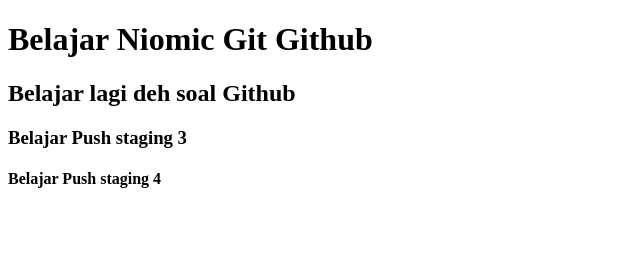
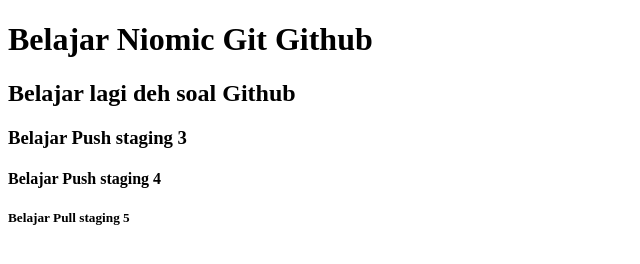
Before and after one commit to sayfash/belajar-niomic, a plain HTML site: page header.html in a window 1280 px wide. Shown: the whole page, without its empty margins (0-640 px from the left). Drawn offline with Linux system fonts and the light colour scheme.

Commit message:
Add h5 in header.html

```diff
--- a/header.html
+++ b/header.html
@@ -11,5 +11,6 @@
     <h2>Belajar lagi deh soal Github</h2>
     <h3>Belajar Push staging 3</h3>
     <h4>Belajar Push staging 4</h4>
+    <h5>Belajar Pull staging 5</h5>
 </body>
 </html>
```
